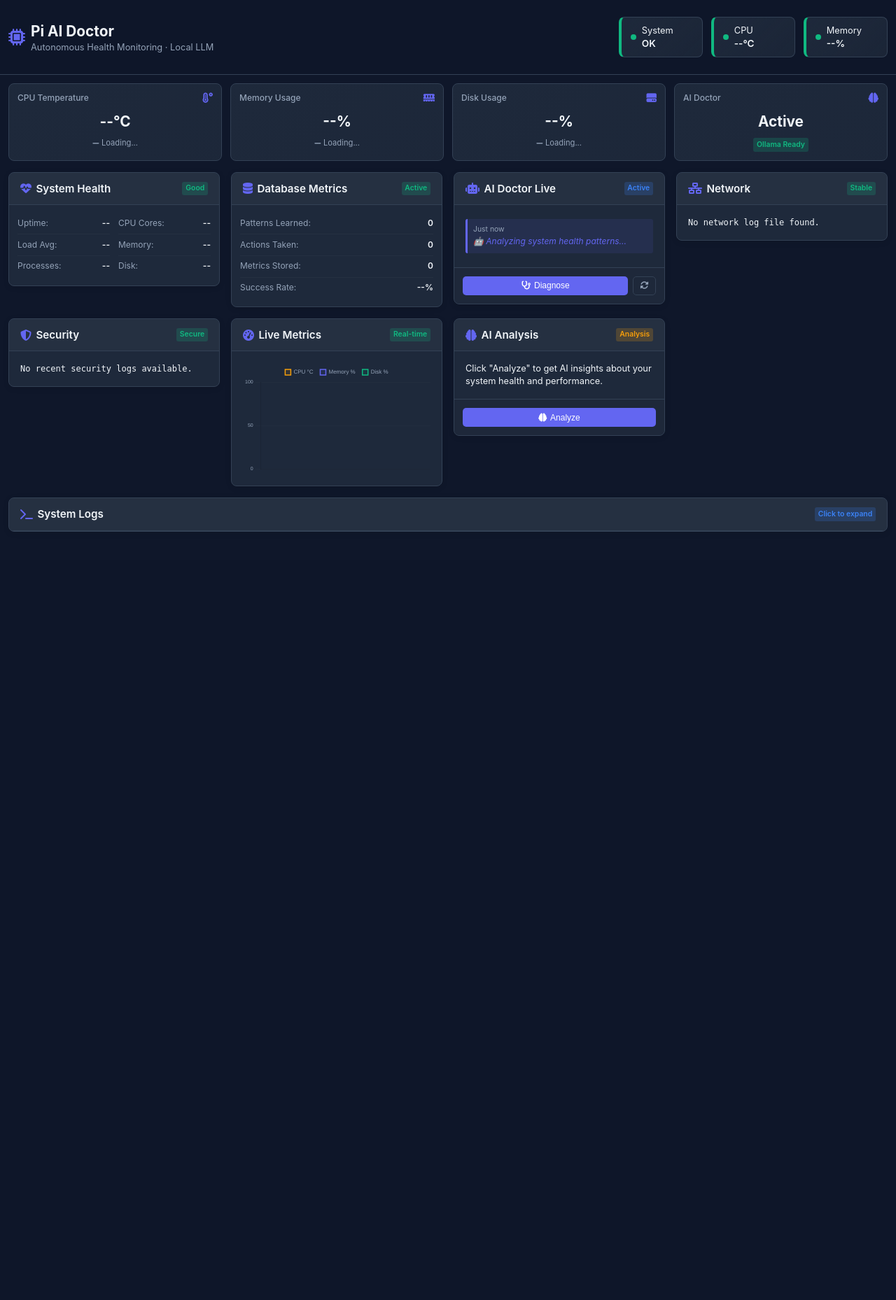
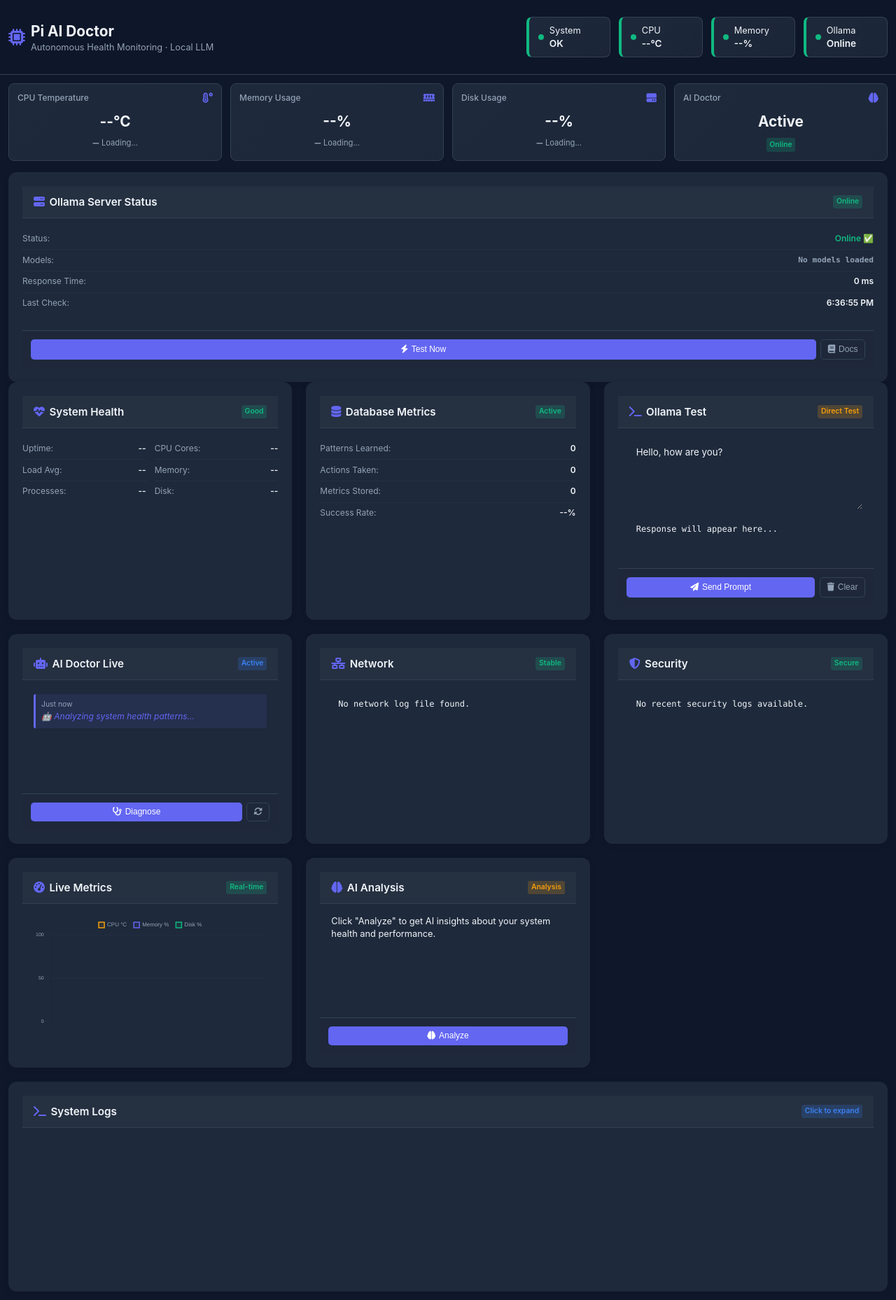
Before and after one commit to sergeyitaly/raspi-doctor, a Flask app: page / in a window 1280 px wide. Shown: the whole page at 70% size. Before the commit the page ends 760 px from the top, so only its background shows below. Run offline with Flask 3, Linux system fonts and the light colour scheme; data that the repository does not hold is empty; parts of the project's set-up code (start-up, migrations or seed data) failed here and were passed over.

Commit message:
ollama status

```diff
--- a/app.py
+++ b/app.py
@@ -396,6 +396,32 @@ def api_ollama_status():
     except Exception as e:
         return jsonify({"status": "offline", "message": str(e)})
 
+@app.route('/api/test-ollama', methods=['POST'])
+def test_ollama():
+    try:
+        data = request.get_json()
+        prompt = data.get('prompt', 'Hello')
+
+        # Simple test request to Ollama
+        response = requests.post(
+            'http://localhost:11434/api/generate',
+            json={
+                'model': 'phi3:mini',
+                'prompt': prompt,
+                'stream': False
+            },
+            timeout=30
+        )
+
+        if response.status_code == 200:
+            result = response.json()
+            return jsonify({'success': True, 'response': result.get('response', 'No response')})
+        else:
+            return jsonify({'success': False, 'error': f'Ollama error: {response.status_code}'})
+
+    except Exception as e:
+        return jsonify({'success': False, 'error': str(e)})
+
 @app.route("/api/temperature")
 def api_temperature():
     """Get CPU temperature with multiple fallback methods"""
--- a/static/main.js
+++ b/static/main.js
@@ -56,7 +56,57 @@ document.addEventListener('DOMContentLoaded', function() {
     // Initialize Ollama status check
     checkOllamaStatus();
     setInterval(checkOllamaStatus, 30000);
+
+    // Setup Ollama test functionality
+    setupOllamaTest();
 });
+
+function setupOllamaTest() {
+    const testPromptBtn = document.getElementById('test-ollama-prompt');
+    const clearTestBtn = document.getElementById('clear-ollama-test');
+    const testInput = document.getElementById('ollama-test-input');
+    const testOutput = document.getElementById('ollama-test-output');
+
+    if (testPromptBtn) {
+        testPromptBtn.addEventListener('click', async function() {
+            const prompt = testInput.value.trim();
+            if (!prompt) return;
+
+            testPromptBtn.disabled = true;
+            testPromptBtn.innerHTML = '<i class="fas fa-spinner fa-spin"></i> Testing...';
+            testOutput.textContent = 'Sending prompt to Ollama...';
+
+            try {
+                const response = await fetch('/api/test-ollama', {
+                    method: 'POST',
+                    headers: {
+                        'Content-Type': 'application/json',
+                    },
+                    body: JSON.stringify({ prompt: prompt })
+                });
+
+                const data = await response.json();
+                if (data.success) {
+                    testOutput.textContent = data.response;
+                } else {
+                    testOutput.textContent = 'Error: ' + data.error;
+                }
+            } catch (error) {
+                testOutput.textContent = 'Connection error: ' + error.message;
+            } finally {
+                testPromptBtn.disabled = false;
+                testPromptBtn.innerHTML = '<i class="fas fa-paper-plane"></i> Send Prompt';
+            }
+        });
+    }
+
+    if (clearTestBtn) {
+        clearTestBtn.addEventListener('click', function() {
+            testInput.value = '';
+            testOutput.textContent = 'Response will appear here...';
+        });
+    }
+}
 
 function setupEventListeners() {
     const testOllamaBtn = document.getElementById('test-ollama');
--- a/static/style.css
+++ b/static/style.css
@@ -132,23 +132,6 @@ h1 {
 .status-value {
   font-weight: 600;
   font-size: 0.85rem;
-}
-
-.dashboard-grid {
-  display: grid;
-  grid-template-columns: repeat(auto-fit, minmax(280px, 1fr));
-  gap: 1rem;
-  margin: 1rem 0;
-}
-
-.card {
-  background: var(--card-bg);
-  border: 1px solid var(--card-border);
-  border-radius: var(--radius);
-  box-shadow: 0 2px 8px rgba(0, 0, 0, 0.1);
-  overflow: hidden;
-  transition: var(--transition);
-  height: fit-content;
 }
 
 .card:hover {
@@ -576,3 +559,74 @@ button.secondary:hover {
 ::-webkit-scrollbar-thumb:hover {
   background: var(--primary-dark);
 }
+
+    .dashboard-grid {
+      display: grid;
+      grid-template-columns: repeat(auto-fit, minmax(300px, 1fr));
+      gap: 20px;
+      margin-bottom: 20px;
+    }
+
+    .card {
+      background: var(--card-bg);
+      border-radius: 12px;
+      padding: 20px;
+      box-shadow: var(--shadow);
+      display: flex;
+      box-shadow: 0 2px 8px rgba(0, 0, 0, 0.1);
+      flex-direction: column;
+      min-height: 300px; /* Fixed height for all cards */
+    }
+
+    .card-content {
+      flex: 1;
+      overflow: hidden;
+    }
+
+    .compact-content {
+      padding: 15px 0;
+    }
+
+    .preformatted {
+      white-space: pre-wrap;
+      font-family: 'Monaco', 'Menlo', 'Ubuntu Mono', monospace;
+      font-size: 12px;
+      line-height: 1.4;
+      max-height: 200px;
+      overflow-y: auto;
+      background: var(--bg-secondary);
+      padding: 10px;
+      border-radius: 6px;
+    }
+
+    .ollama-test-area {
+      display: flex;
+      flex-direction: column;
+      gap: 10px;
+      height: 100%;
+    }
+
+    .ollama-test-input {
+      flex: 1;
+      min-height: 100px;
+      padding: 10px;
+      border: 1px solid var(--border-color);
+      border-radius: 6px;
+      background: var(--bg-secondary);
+      color: var(--text-color);
+      font-family: inherit;
+      resize: vertical;
+    }
+
+    .ollama-test-output {
+      flex: 1;
+      min-height: 100px;
+      max-height: 150px;
+      overflow-y: auto;
+      background: var(--bg-secondary);
+      padding: 10px;
+      border-radius: 6px;
+      font-family: 'Monaco', 'Menlo', 'Ubuntu Mono', monospace;
+      font-size: 12px;
+      white-space: pre-wrap;
+    }
--- a/templates/index.html
+++ b/templates/index.html
@@ -39,6 +39,13 @@
             <div>
               <div class="status-text">Memory</div>
               <div class="status-value" id="header-memory">--%</div>
+            </div>
+          </div>
+          <div class="status-card ok">
+            <div class="status-indicator ok"></div>
+            <div>
+              <div class="status-text">Ollama</div>
+              <div class="status-value" id="header-ollama">Checking...</div>
             </div>
           </div>
         </div>
@@ -92,8 +99,44 @@
         </div>
         <div class="metric-value" id="ai-doctor-status">Active</div>
         <div class="metric-trend">
-          <span class="tag tag-success" id="ollama-status">Ollama Ready</span>
+          <span class="tag tag-success" id="ollama-status">Checking...</span>
         </div>
+      </div>
+    </div>
+
+    <!-- Ollama Status Card -->
+    <div class="card">
+      <div class="card-header">
+        <h2><i class="fas fa-server card-icon"></i> Ollama Server Status</h2>
+        <span class="tag tag-warning" id="ollama-server-status">Checking...</span>
+      </div>
+      <div class="card-content compact-content">
+        <div class="stat-row">
+          <span class="stat-label">Status:</span>
+          <span class="stat-value" id="ollama-status-text">Testing connection...</span>
+        </div>
+        <div class="stat-row">
+          <span class="stat-label">Models:</span>
+          <span class="stat-value" id="ollama-models">Loading...</span>
+        </div>
+        <div class="stat-row">
+          <span class="stat-label">Response Time:</span>
+          <span class="stat-value" id="ollama-response-time">-- ms</span>
+        </div>
+        <div class="stat-row">
+          <span class="stat-label">Last Check:</span>
+          <span class="stat-value" id="ollama-last-check">--</span>
+        </div>
+      </div>
+      <div class="actions">
+        <button id="test-ollama">
+          <i class="fas fa-bolt"></i>
+          Test Now
+        </button>
+        <button id="ollama-docs" class="secondary" onclick="window.open('http://localhost:11434', '_blank')">
+          <i class="fas fa-book"></i>
+          Docs
+        </button>
       </div>
     </div>
 
@@ -162,6 +205,30 @@
             <span class="stat-label">Success Rate:</span>
             <span class="stat-value" id="success-rate">--%</span>
           </div>
+        </div>
+      </div>
+
+      <!-- Ollama Test Card -->
+      <div class="card">
+        <div class="card-header">
+          <h2><i class="fas fa-terminal card-icon"></i> Ollama Test</h2>
+          <span class="tag tag-warning">Direct Test</span>
+        </div>
+        <div class="card-content">
+          <div class="ollama-test-area">
+            <textarea class="ollama-test-input" id="ollama-test-input" placeholder="Enter prompt to test Ollama (e.g., 'Hello, how are you?')">Hello, how are you?</textarea>
+            <div class="ollama-test-output" id="ollama-test-output">Response will appear here...</div>
+          </div>
+        </div>
+        <div class="actions">
+          <button id="test-ollama-prompt">
+            <i class="fas fa-paper-plane"></i>
+            Send Prompt
+          </button>
+          <button id="clear-ollama-test" class="secondary">
+            <i class="fas fa-trash"></i>
+            Clear
+          </button>
         </div>
       </div>
 
@@ -266,6 +333,8 @@
       </div>
     </div>
   </div>
+
+
   <script src="{{ url_for('static', filename='main.js') }}"></script>
 </body>
 </html>
```
Also changed, not shown: ollama_client.py (+97 -25 lines).
